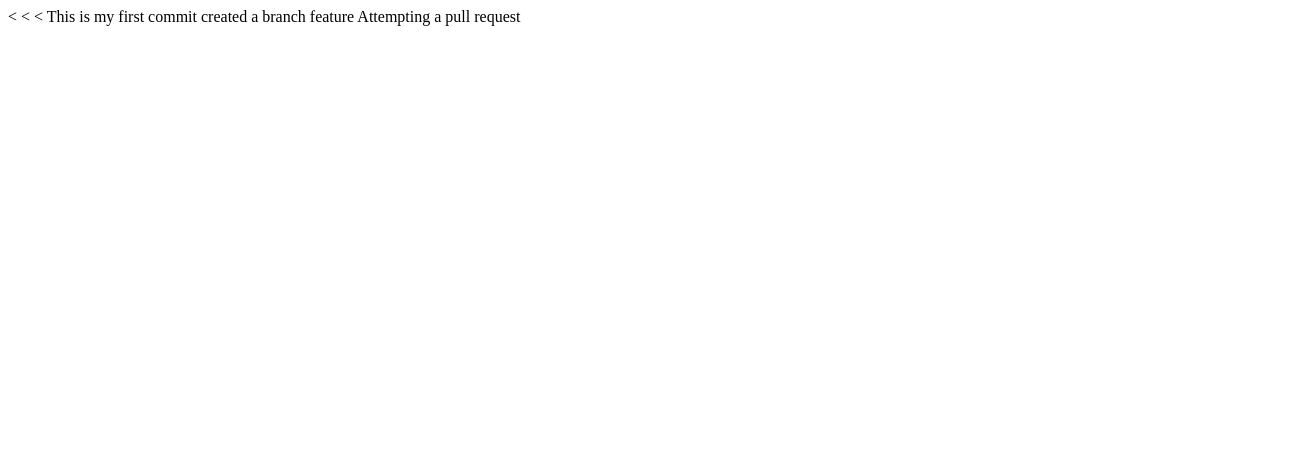
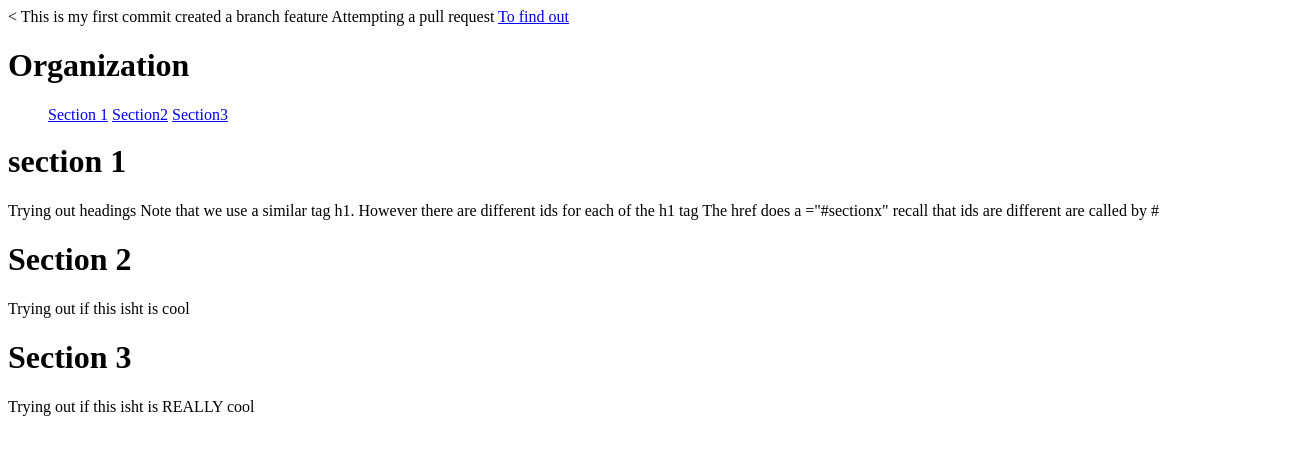
Before and after one commit to pmaina31/lecture1, a plain HTML site: page index.html in a window 1280 px wide. Shown: the whole page, 1312 px wide, since content can reach past the window. Drawn offline with Linux system fonts and the light colour scheme.

Commit message:
First file

```diff
--- a/index.html
+++ b/index.html
@@ -1,12 +1,51 @@
 <!DOCTYPE html>
 
-<<head>
+<head>
   <<title>Home</title>
 </head>
-<<body>
+<body>
   This is my first commit
   created a branch feature
   Attempting a pull request
+  <a href="https://google.com">To find out</a>
+  <style>
+
+ul
+{
+overflow-x:hidden;
+white-space:nowrap;
+height: 1em;
+width: 100%;
+}
+li
+{
+display:inline;
+}
+    </style>
+
+  <h1>Organization</h1>
+  <ul>
+    <li><a href="#section1">Section 1</a></li>
+    <li><a href="#section2">Section2</a></li>
+    <li><a href="#section3">Section3</a></li>
+  </ul>
+
+  <h1 id="section1">section 1</h1>
+  <p>
+    Trying out headings
+    Note that we use a similar tag h1.
+    However there are different ids for each of the h1 tag
+    The href does a ="#sectionx" recall that ids are different are called by #
+  </p>
+  <h1 id="section2"> Section 2</h1>
+  <p>
+    Trying out if this isht is cool
+  </p>
+  <h1 id="section3"> Section 3</h1>
+  <p>
+    Trying out if this isht is REALLY cool
+  </p>
+
 </body>
 
 
```
